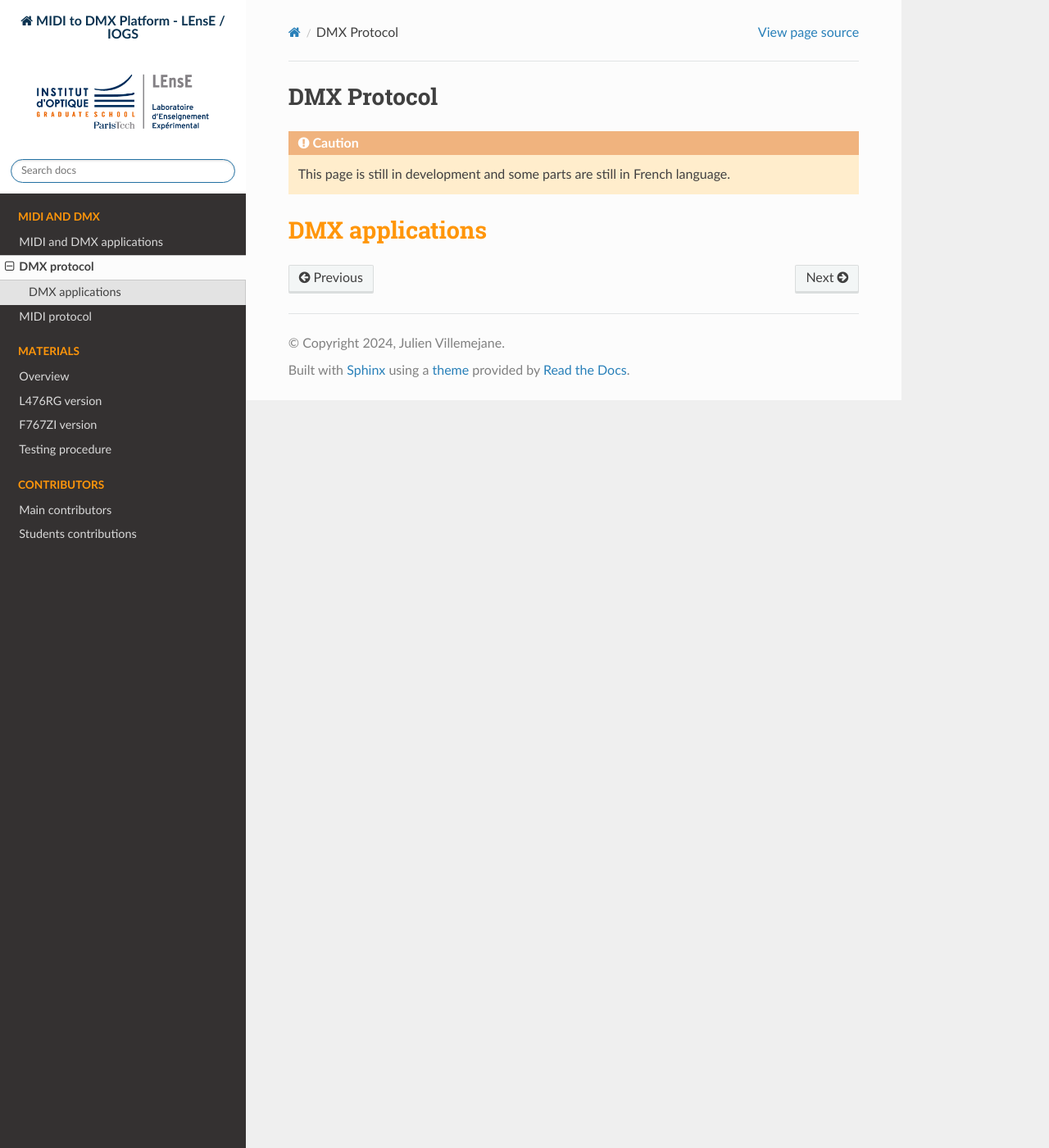
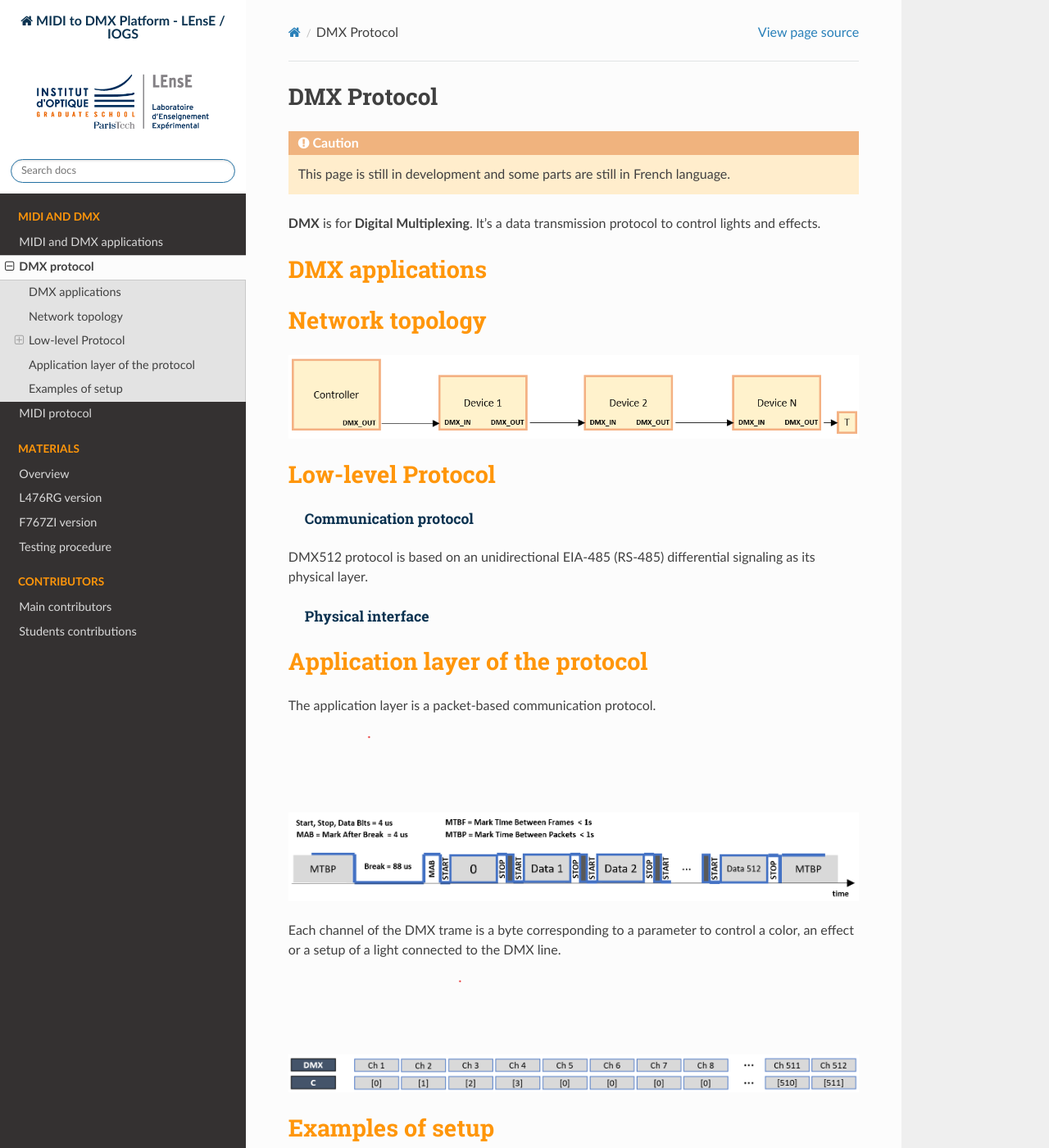
Before and after one commit to IOGS-LEnsE/light-midi2dmx, a Sphinx documentation site: the page built from docs/source/contents/protocol_dmx.rst, in a window 1280 px wide and 1400 px high. Shown: the whole window at 82% size. Built offline with Sphinx 7.4.7 and the Read the Docs theme 2.0.0, drawn with Linux system fonts in a browser that asks for light colours.

Commit message:
Update DMX documentation

```diff
--- a/docs/source/contents/midi_and_dmx.rst
+++ b/docs/source/contents/midi_and_dmx.rst
@@ -8,7 +8,7 @@ MIDI and DMX applications
 
 **MIDI** is for **Musical Instrument Digital Interface**. It's both a **communication protocol** to transfer data from keyboards (or controllers) to digital instruments (software or hardware synthetizers) and a **file format** to store musical data.
 
-**DMX**
+**DMX** is for **Digital Multiplexing**. It's a data transmission protocol to control lights and effects.
 
 
 Pedagogic platform of the LEnsE
--- a/docs/source/contents/protocol_dmx.rst
+++ b/docs/source/contents/protocol_dmx.rst
@@ -4,6 +4,47 @@ DMX Protocol
 .. caution::
    This page is still in development and some parts are still in French language.
 
+**DMX** is for **Digital Multiplexing**. It's a data transmission protocol to control lights and effects.
+
+
 
 DMX applications
 ----------------
+
+
+Network topology
+----------------
+
+.. figure:: ../_static/dmx/DMX_topology.png
+
+
+Low-level Protocol
+------------------
+
+Communication protocol
+~~~~~~~~~~~~~~~~~~~~~~
+
+DMX512 protocol is based on an unidirectional EIA-485 (RS-485) differential signaling as its physical layer.
+
+
+Physical interface
+~~~~~~~~~~~~~~~~~~
+
+
+
+
+Application layer of the protocol
+---------------------------------
+
+The application layer is a packet-based communication protocol.
+
+.. figure:: ../_static/dmx/DMX_trame.png
+
+Each channel of the DMX trame is a byte corresponding to a parameter to control a color, an effect or a setup of a light connected to the DMX line.
+
+.. figure:: ../_static/dmx/DMX_app_trame.png
+
+
+
+Examples of setup
+-----------------
--- a/docs/source/contents/protocol_midi.rst
+++ b/docs/source/contents/protocol_midi.rst
@@ -1,5 +1,7 @@
 MIDI protocol
 =============
+
+**MIDI** is for **Musical Instrument Digital Interface**. It's both a **communication protocol** to transfer data from keyboards (or controllers) to digital instruments (software or hardware synthetizers) and a **file format** to store musical data.
 
 MIDI applications
 -----------------
```
Also changed, not shown: docs/source/_static/dmx/DMX_app_trame.png (added), docs/source/_static/dmx/DMX_topology.png (added), docs/source/_static/dmx/DMX_trame.png (added), 1 other file.
